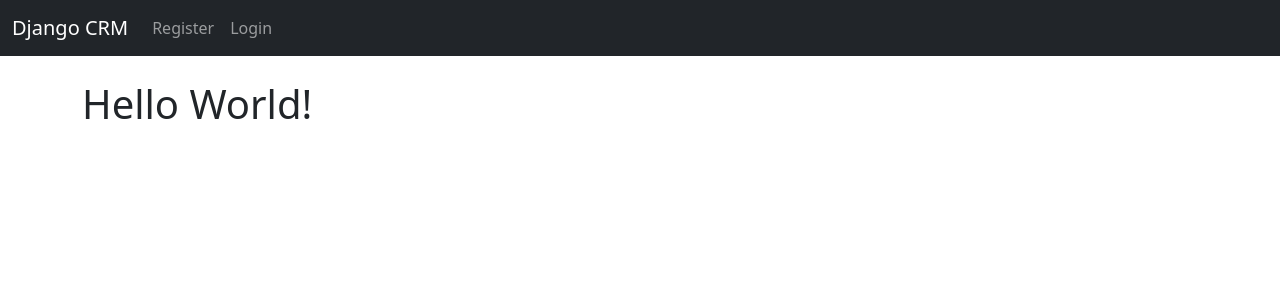
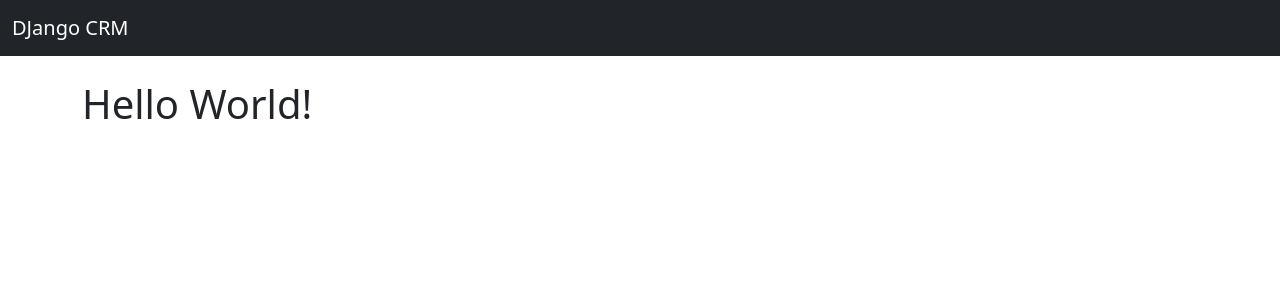
Before and after one commit to nayak-nirmalya/django-crm, a Django app: page / in a window 1280 px wide. Shown: the top 300 px of the page. Run offline with Django 3.2, Linux system fonts and the light colour scheme.

Commit message:
modified navbar comp

```diff
--- a/website/templates/navbar.html
+++ b/website/templates/navbar.html
@@ -1,6 +1,6 @@
 <nav class="navbar navbar-expand-lg navbar-dark bg-dark">
   <div class="container-fluid">
-    <a class="navbar-brand" href="{% url 'home' %}">Django CRM</a>
+    <a class="navbar-brand" href="{% url 'home' %}">DJango CRM</a>
     <button
       class="navbar-toggler"
       type="button"
@@ -12,25 +12,5 @@
     >
       <span class="navbar-toggler-icon"></span>
     </button>
-    <div class="collapse navbar-collapse" id="navbarSupportedContent">
-      <ul class="navbar-nav me-auto mb-2 mb-lg-0">
-        {% if user.is_authenticated %}
-        <li class="nav-item">
-          <a class="nav-link" href="{% url 'add_record' %}">Add Record</a>
-        </li>
-        <li class="nav-item">
-          <a class="nav-link" href="{% url 'logout' %}">Logout</a>
-        </li>
-
-        {% else %}
-        <li class="nav-item">
-          <a class="nav-link" href="{% url 'register' %}">Register</a>
-        </li>
-        <li class="nav-item">
-          <a class="nav-link" href="{% url 'home' %}">Login</a>
-        </li>
-        {% endif %}
-      </ul>
-    </div>
   </div>
 </nav>
```
